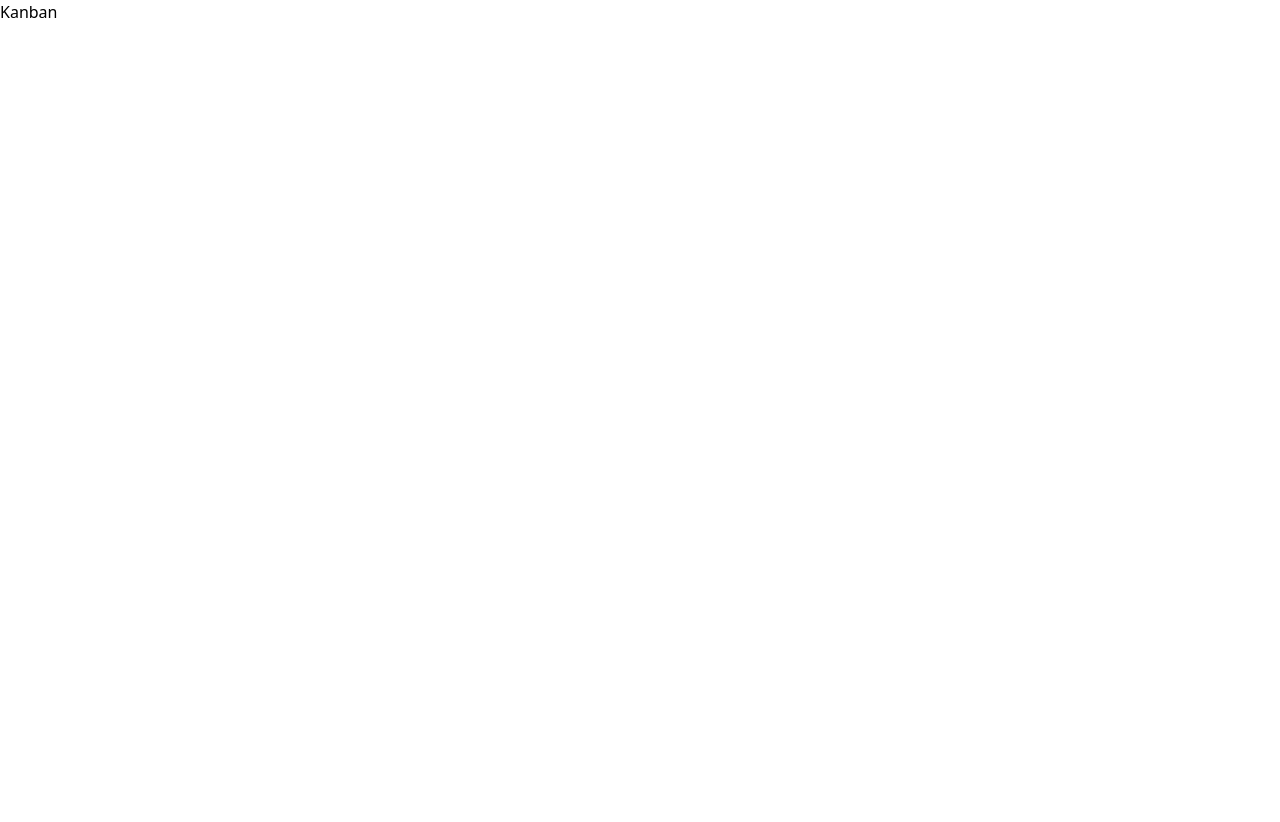
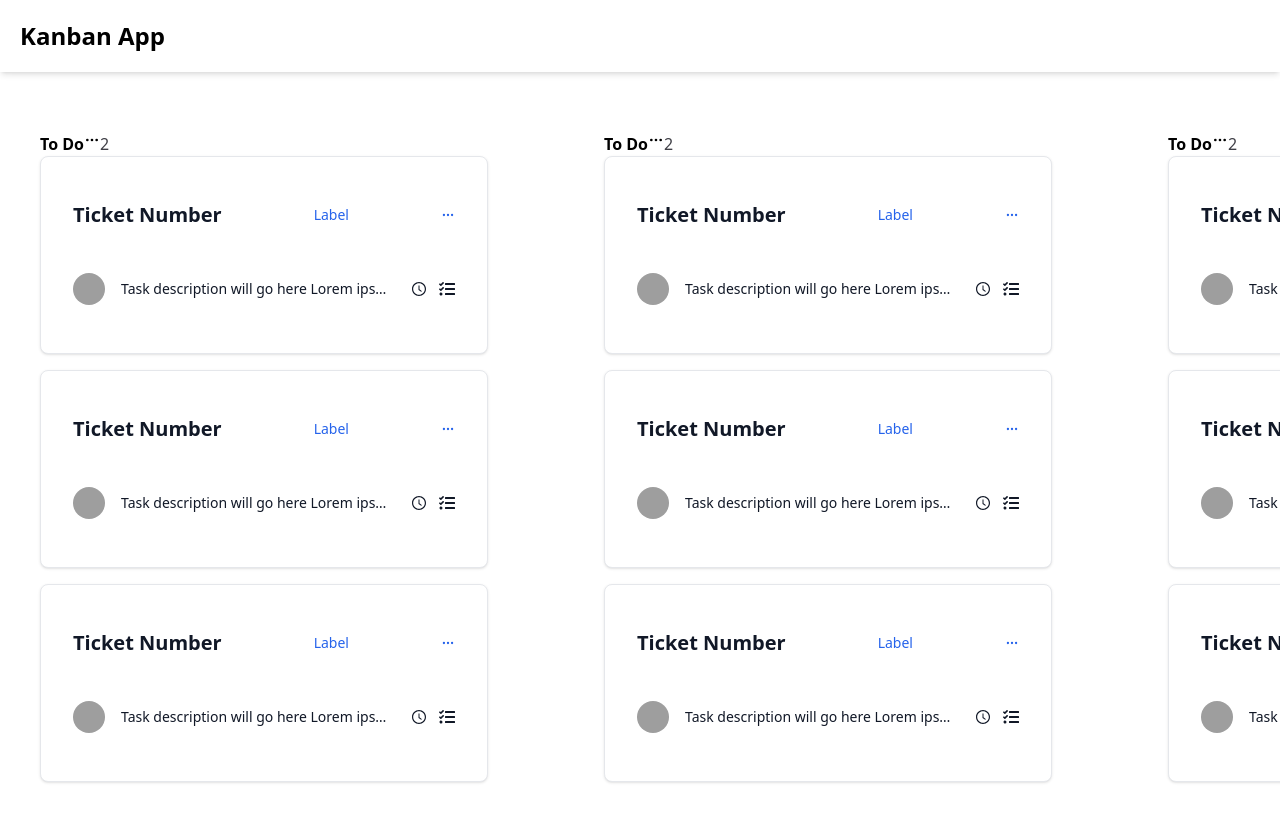
Before and after one commit to vaibhav18matere/kanban, a React (Create React App) app: page / in a window 1280 px wide. Shown: the top 822 px of the page. Before the commit the page ends 800 px from the top, so only its background shows below. Built offline with nearby package versions, Linux system fonts and the light colour scheme; grey boxes are pictures that could not be loaded.

Commit message:
style : UI page layout and setup

```diff
--- a/src/App.js
+++ b/src/App.js
@@ -1,9 +1,21 @@
 import "./App.css";
+import Board from "./components/Board";
 
 function App() {
   return (
     <>
-      <h1 className="App-header">Kanban</h1>
+      <div className="w-full flex flex-col">
+        <div className="p-5 sticky top-0 bg-white shadow-md">
+          <h1 className="text-2xl font-bold">Kanban App</h1>
+        </div>
+        <div className="w-full h-full overflow-x-auto pt-5 flex-1">
+          <div className="flex h-full w-fit px-10 py-10 gap-28 ">
+            <Board />
+            <Board />
+            <Board />
+          </div>
+        </div>
+      </div>
     </>
   );
 }
```
